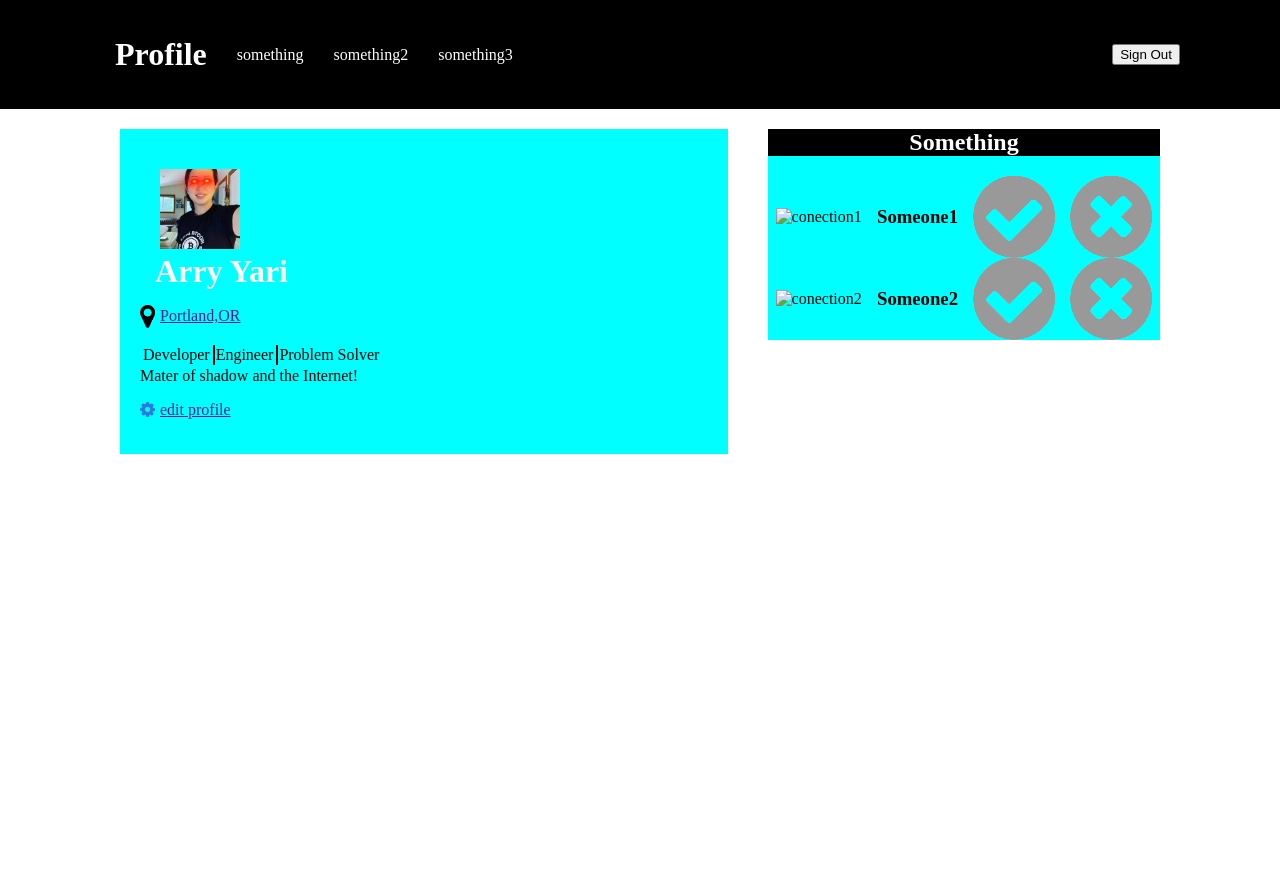
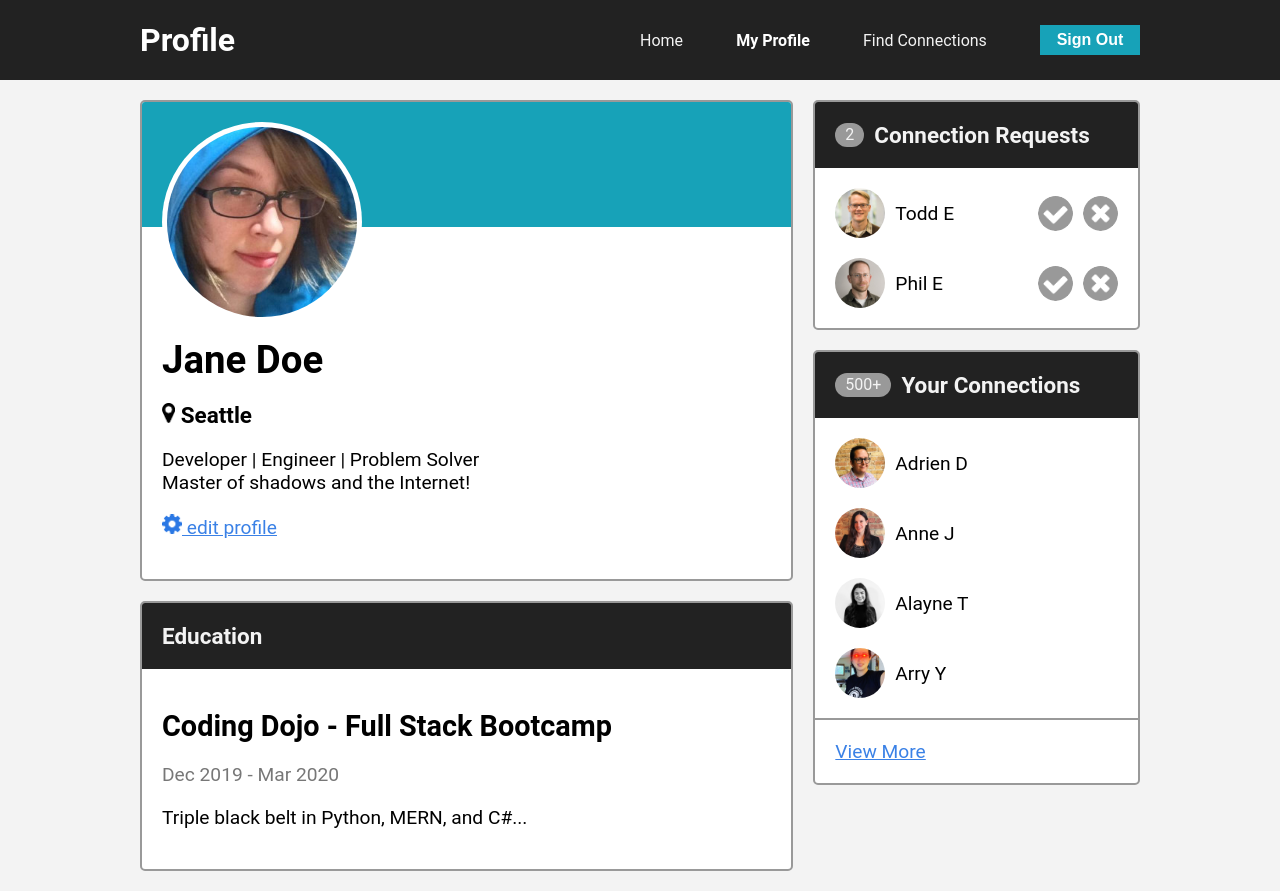
Before and after one commit to brianpaezmarrero/Mac-Web_Fundamentals_2021, a plain HTML site: page week_1/Web_page/index.html in a window 1280 px wide. Before the commit the page ends 800 px from the top, so only its background shows below. Drawn offline with Linux system fonts and the light colour scheme.

Commit message:
finish Web Page

```diff
--- a/week_1/Web_page/Css_files/style.css
+++ b/week_1/Web_page/Css_files/style.css
@@ -1,91 +1,186 @@
-body{
-    margin: 0px
-}
-.container{
-    width: 1200px;
-    height: 300px;
-    background-color: gray;
+* {
+    margin: 0;
+    padding: 0;
 }
 
-.main_body,
-.nav{
+
+body {
+    background-color: #f3f3f3;
+    font-family: 'Roboto', sans-serif;
+}
+
+.flex-container {
+    width: 1000px;
+    margin: 0 auto;
+}
+
+.flex-container, .nav-links, .nav {
     display: flex;
-}
-.nav{
-    background-color: black;
     justify-content: space-between;
     align-items: center;
+}
+
+.nav {
+    height: 80px;
+    background-color: #222;
+    color: #fff;
+    margin-bottom: 20px;
+}
+
+.nav-links {
+    width: 50%;
+    list-style-type: none;
+    align-items: center;
+}
+
+.nav-links a {
+    color: #f3f3f3;
+    text-decoration: none;
+}
+
+.nav-links a.active {
+    color: #fff;
+    font-weight: bold;
+}
+
+.btn {
+    height: 30px;
+    width: 100px;
+    color: #fff;
+    background-color: #17a2b8;
+    border: none;
+    font-size: 1rem;
+    font-weight: bold;
+}
+
+.flex-container.main {
+    align-items: flex-start;
+}
+
+.col-2 {
+    flex: 2;
+    margin-right: 20px;
+}
+
+.col-1 {
+    flex: 1;
+}
+
+.card {
+    background-color: #fff;
+    border: 2px solid #999;
+    margin-bottom: 20px;
+    border-radius: 5px;
+    font-size: 1.2rem;
+    overflow: hidden;
+}
+
+
+.card-header {
+    padding: 20px;
+    background-color: #222;
+    color: #f3f3f3;
+}
+
+.card-header {
+    display: flex;
+    align-items: center;
+}
+
+.card-body {
+    padding: 20px;
+}
+
+.card-body h1,
+.card-body h2,
+.card-body h3,
+.card-body p {
+    margin: 20px 0px;
+}
+
+.user-card
+.card-header {
+    background-color: #17a2b8;
+    height: 85px;
+    margin-bottom: 70px;
+    display: block;
+}
+
+.card-footer {
+    border-top: 2px solid #999;
+    display: flex;
+    align-items: center;
+    padding: 20px;
+}
+
+.avatar-m {
+    border-radius: 50%;
+    background-color: #fff;
+    height: 190px;
     padding: 5px;
 }
 
-ul{
-    padding-inline-start: 0px;
+.icon-s {
+    height: 20px;
 }
 
-li > a, h1{
-    color: white;
-    text-decoration: none;
-    margin: 15px;
-}
-li{
-    list-style: none;
-}
-.nav,
-.main_body{
-    padding-inline-start: 100px;
-    padding-inline-end: 100px;
-}
-.p_body{
-    background-color: aqua;
-    margin:  20px;
-    padding: 20px 0px 20px 20px;
-    width: 60%;
-    min-height: auto;
-}
-.profile_pic{
-    width: 80px;
-    margin: 10px 10px 0px;
-    padding: 10px 10px 0px;
-}
-.map_pin,
-.config_icon{
-    width: 15px;
-    margin-right: 5px;
-}
-tr :nth-of-type(1n+2){
-    border-left: 2px solid black;
-}
-h2,
-.pb_fact,
-.user_name{
-    margin-top: 0px;
+a {
+    color: #3a81e6;
 }
 
-.nav-links,
-.pb_config,
-.pb_location{
+.dates {
+    color: #777;
+}
+
+.card-list {
+    padding: 0 20px;
+    padding-top: 20px;
+    list-style-type: none;
+}
+
+.card-list-item,
+.card-list-item > * {
     display: flex;
     align-items: center;
 }
-.pb_config,
-.pb_location{
-    margin-bottom:  15px;
+
+.card-list-item {
+    margin-bottom: 20px;
+    justify-content: space-between;
 }
-.c_request{
-    background-color: aqua;
-    width: 40%;
-    height: 5%;
-    margin:  20px;
 
+.card-list-item.start {
+    justify-content: flex-start;
 }
-.c_r_header{
-    background-color: black;
-    color: white;
-    text-align: center;
+
+.avatar-s, .icon {
+    height: 50px;
+    border-radius: 50%;
+    margin-right: 10px;
 }
-.c_r_add,
-.c_r_add2{
-    display: flex;
-    justify-content: space-around;
-    align-items: center;
+
+.icon {
+    height: 35px;
 }
+
+.icon, .btn {
+    cursor: pointer;
+}
+
+.icon:last-child {
+    margin-right: 0;
+}
+
+.badge {
+    font-size: 1rem;
+    height: 24px;
+    line-height: 24px;
+    padding: 0 10px;
+    background-color: #999;
+    border-radius: 12px;
+    margin-right: 10px;
+}
+
+.hidden{
+    display: none;
+}
--- a/week_1/Web_page/index.html
+++ b/week_1/Web_page/index.html
@@ -1,66 +1,114 @@
 <!DOCTYPE html>
 <html lang="en">
 <head>
+    <meta charset="UTF-8">
+    <meta name="viewport" content="width=device-width, initial-scale=1.0">
+    <title>Profile Page</title>
     <link rel="stylesheet" href="Css_files/style.css">
-    <meta charset="UTF-8">
-    <meta http-equiv="X-UA-Compatible" content="IE=edge">
-    <meta name="viewport" content="width=device-width, initial-scale=1.0">
-    <title>Document</title>
 </head>
 <body>
-    <div class="content">
 
-        <div class="nav">
+    <div class="nav">
+        <div class="flex-container">
+            <h1 class="nav-title">Profile</h1>
             <ul class="nav-links">
-                <h1>Profile</h1>
-                <li><a href="">something</a></li>
-                <li><a href="">something2</a></li>
-                <li><a href="">something3</a></li>
+                <li><a href="#">Home</a></li>
+                <li><a href="#" class="active">My Profile</a></li>
+                <li><a href="#">Find Connections</a></li>
+                <li><button class="btn">Sign Out</button></li>
             </ul>
-            <button>Sign Out</button>
         </div>
-        <div class="main_body">
+    </div>
 
-            <div class="p_body">
-                <img src="icons/arry-s.jpg" class="profile_pic" alt="Profile_pic">
-                <h1 class="user_name">Arry Yari</h1>
+    <div class="flex-container main">
 
-                <div class="pb_location">
-                    <img src="icons/map-marker.png" class="map_pin" alt="map_pin">
-                    <a href="">Portland,OR</a>
+        <div class="col-2">
+
+            <div class="card user-card">
+                <div class="card-header">
+                    <img src="photos/jane-m.jpg" alt="jane" class="avatar-m">
                 </div>
-                <div>
-                    <table>
-                        <tr>
-                            <td>Developer</td>
-                            <td>Engineer</td>
-                            <td>Problem Solver</td>
-                        </tr>
-                    </table>
-                    <p class="pb_fact">Mater of shadow and the Internet!</p>
-                </div>
-                <div class="pb_config">
-                    <img src="icons/gear.png" class="config_icon" alt="conf_icon">
-                    <a href="">edit profile</a>
+                <div class="card-body">
+                    <h1>Jane Doe</h1>
+                    <h3><img src="icons/map-marker.png" alt="pin" class="icon-s"> Seattle</h3>
+                    <p>Developer | Engineer | Problem Solver<br>
+                    Master of shadows and the Internet!</p>
+                    <p><a href="#"><img src="icons/gear.png" alt="gear" class="icon-s"> edit profile</a></p>
                 </div>
             </div>
-            <div class="c_request">
-                <div class="c_r_header">
-                    <h2>Something</h2>
+
+            <div class="card">
+                <div class="card-header">
+                    <h3>Education</h3>
                 </div>
-                <div class="c_r_add">
-                    <img src="" alt="conection1">
-                    <h3>Someone1</h3>
-                    <img src="icons/accept-circle.png" alt="Yes">
-                    <img src="icons/close-circle.png" alt="No">
-                </div>
-                <div class="c_r_add2">
-                    <img src="" alt="conection2">
-                    <h3>Someone2</h3>
-                    <img src="icons/accept-circle.png" alt="Yes">
-                    <img src="icons/close-circle.png" alt="No">
+                <div class="card-body">
+                    <h2>Coding Dojo - Full Stack Bootcamp</h2>
+                    <p class="dates">Dec 2019 - Mar 2020</p>
+                    <p>Triple black belt in Python, MERN, and C#...</p>
                 </div>
             </div>
+
+        </div>
+
+        <div class="col-1">
+
+            <div class="card">
+                <div class="card-header">
+                    <span class="badge">2</span>
+                    <h3>Connection Requests</h3>
+                </div>
+                <ul class="card-list">
+                    <li class="card-list-item">
+                        <span>
+                            <img src="photos/todd-s.jpg" alt="todd" class="avatar-s">
+                            Todd E
+                        </span>
+                        <span onclick="test(this)">
+                            <img src="icons/accept-circle.png" alt="accept" class="icon">
+                            <img src="icons/close-circle.png" alt="close" class="icon">
+                        </span>
+                    </li>
+                    <li class="card-list-item">
+                        <span>
+                            <img src="photos/phil-s.jpg" alt="phil" class="avatar-s">
+                            Phil E
+                        </span>
+                        <span onclick="test(this)">
+                            <img src="icons/accept-circle.png" alt="accept" class="icon">
+                            <img src="icons/close-circle.png" alt="close" class="icon">
+                        </span>
+                    </li>
+                </ul>
+            </div>
+
+            <div class="card">
+                <div class="card-header">
+                    <span class="badge">500+</span>
+                    <h3>Your Connections</h3>
+                </div>
+                <ul class="card-list">
+                    <li class="card-list-item start">
+                        <img src="photos/adrien-s.jpg" alt="adrien" class="avatar-s">
+                        Adrien D
+                    </li>
+                    <li class="card-list-item start">
+                        <img src="photos/anne-s.jpg" alt="anne" class="avatar-s">
+                        Anne J
+                    </li>
+                    <li class="card-list-item start">
+                        <img src="photos/alayne-s.jpg" alt="alayne" class="avatar-s">
+                        Alayne T
+                    </li>
+                    <li class="card-list-item start">
+                        <img src="icons/arry-s.jpg" alt="arry" class="avatar-s">
+                        Arry Y
+                    </li>
+                </ul>
+                <div class="card-footer">
+                    <a href="#">View More</a>
+                </div>
+            </div>
+
         </div>
     </div>
 </body>
```
Also changed, not shown: week_1/Web_page/photos/adrien-s.jpg (added), week_1/Web_page/photos/alayne-s.jpg (added), week_1/Web_page/photos/anne-s.jpg (added), week_1/Web_page/photos/jane-m.jpg (added), week_1/Web_page/photos/phil-s.jpg (added), week_1/Web_page/photos/todd-s.jpg (added), 5 other files.
